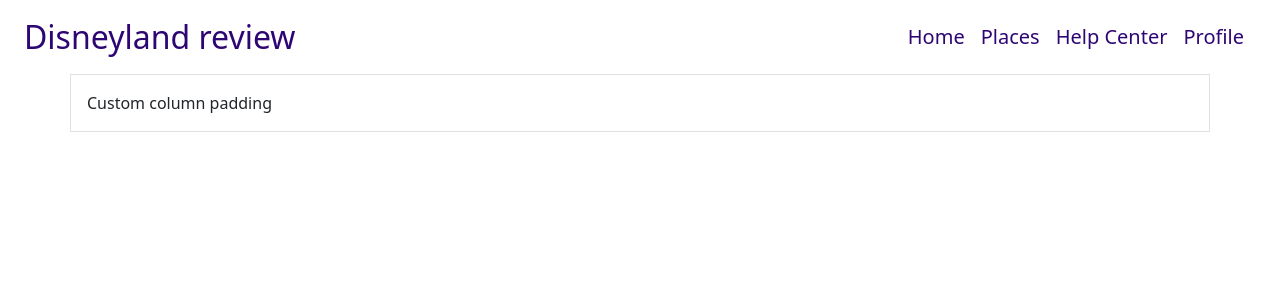
After one commit to Isariyafxk/DES323-Disney-frontend, a Django app: page /home1 in a window 1280 px wide. The commit adds this page. Shown: the top 300 px of the page. Run offline with Django 4.2, Linux system fonts and the light colour scheme.

Commit message:
create home

```diff
--- a/hello_world/core/views.py
+++ b/hello_world/core/views.py
@@ -9,6 +9,9 @@ def index(request):
 def home(request):
     context = {}
     return render(request, "webpages/home.html", context=context)
+def home1(request):
+    context = {}
+    return render(request, "webpages/home1.html", context=context)
 
 def register(request):
     context = {}
--- a/hello_world/templates/webpages/components/header.html
+++ b/hello_world/templates/webpages/components/header.html
@@ -5,6 +5,9 @@
     .nav-link{
         font-size: 1.25rem;
     }
+    .navbar-dark .navbar-toggler {
+    border-color: #423887;
+}
 </style>
 <nav class="navbar navbar-expand-lg navbar-dark" style="background-color:transparent">
     <div class="container-fluid">
--- a/hello_world/templates/webpages/home.html
+++ b/hello_world/templates/webpages/home.html
@@ -2,7 +2,6 @@
     .cardtext {
         padding: 20px 100px;
     }
-
     .headtitle {
         color: #290568;
         font-family: system-ui;
@@ -11,7 +10,6 @@
         line-height: normal;
         padding-bottom: 50px;
     }
-
     .linebutton {
         color: #25055D;
         display: flex;
@@ -23,7 +21,6 @@
         border: 1px solid #290568;
         background: #FFF;
     }
-
     .linebutton1 {
         display: flex;
         padding: 8px 100px 0 30px;
@@ -32,7 +29,6 @@
         gap: 10px;
         align-self: stretch;
     }
-
     .linebutton11 {
         display: flex;
         padding: 20px 0 0 30px;
@@ -120,7 +116,7 @@ Disneyland Reviews
         </div>
         <div class="cardd">
             <div class="image-container">
-                <img src="{% static 'halloween.jpeg' %}" class="pic1" alt="halloween">
+                <img src="{% static 'images/halloween.jpeg' %}" class="pic1" alt="halloween">
             </div>
             <div class="text-button-container">
                 <h4 class="h4">Halloween 2023</h4>
--- /dev/null
+++ b/hello_world/templates/webpages/home1.html
@@ -0,0 +1,16 @@
+<style>
+
+</style>
+{% extends 'webpages/layout.html' %}
+{% load static %}
+{% block title %}
+Disneyland Reviews
+{% endblock %}
+{% block content %}
+<div class="container ">
+    <div class="row gy-5">
+        <div class="p-3 border">Custom column padding</div>
+    </div>
+</div>
+
+{% endblock %}
--- a/hello_world/urls.py
+++ b/hello_world/urls.py
@@ -27,6 +27,7 @@ urlpatterns = [
     path("home", core_views.home),
     path("register", core_views.register),
     path("login", core_views.login),
+     path("home1", core_views.home1),
 ]
 if settings.DEBUG:
     urlpatterns += static(settings.MEDIA_URL, document_root=settings.MEDIA_ROOT)
```
